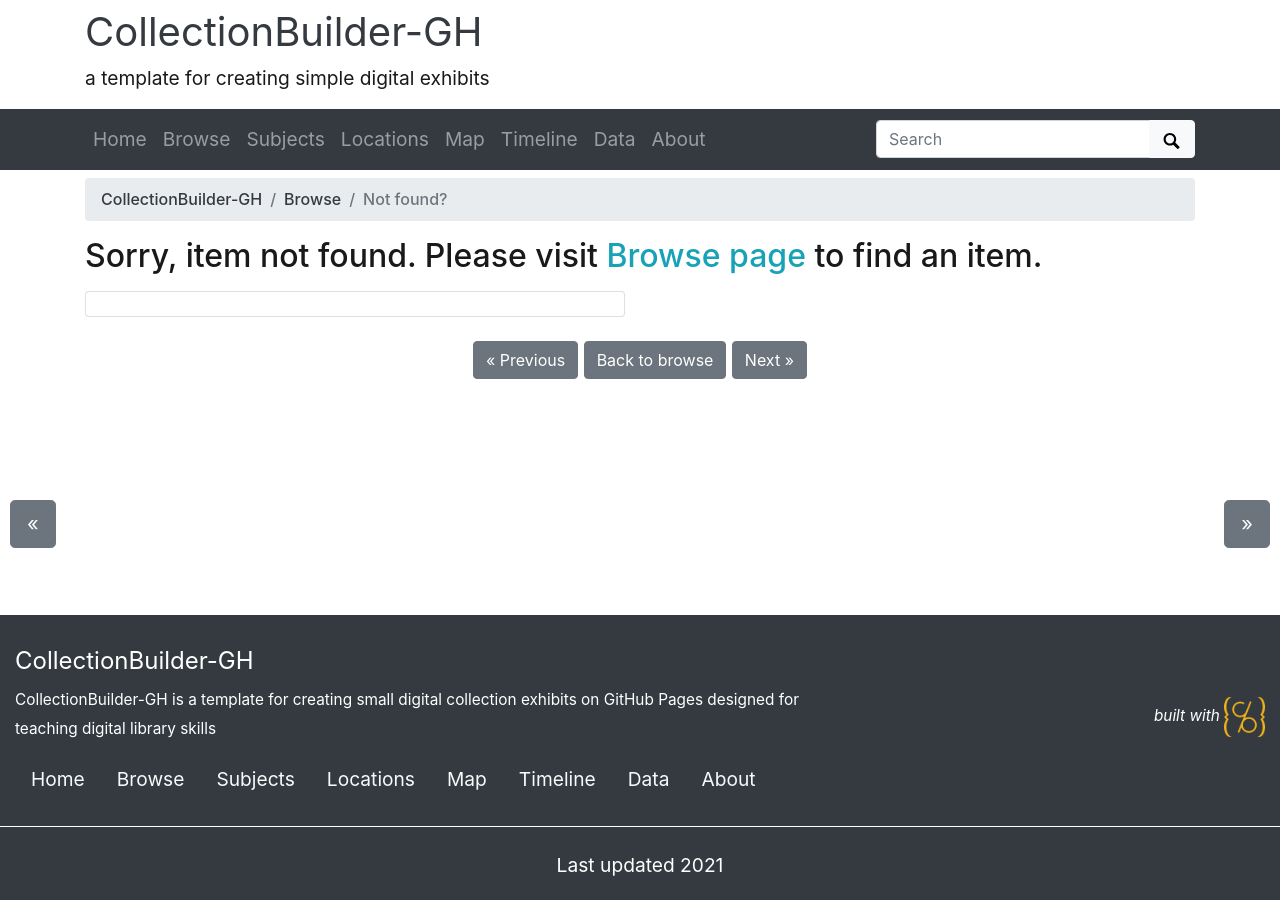
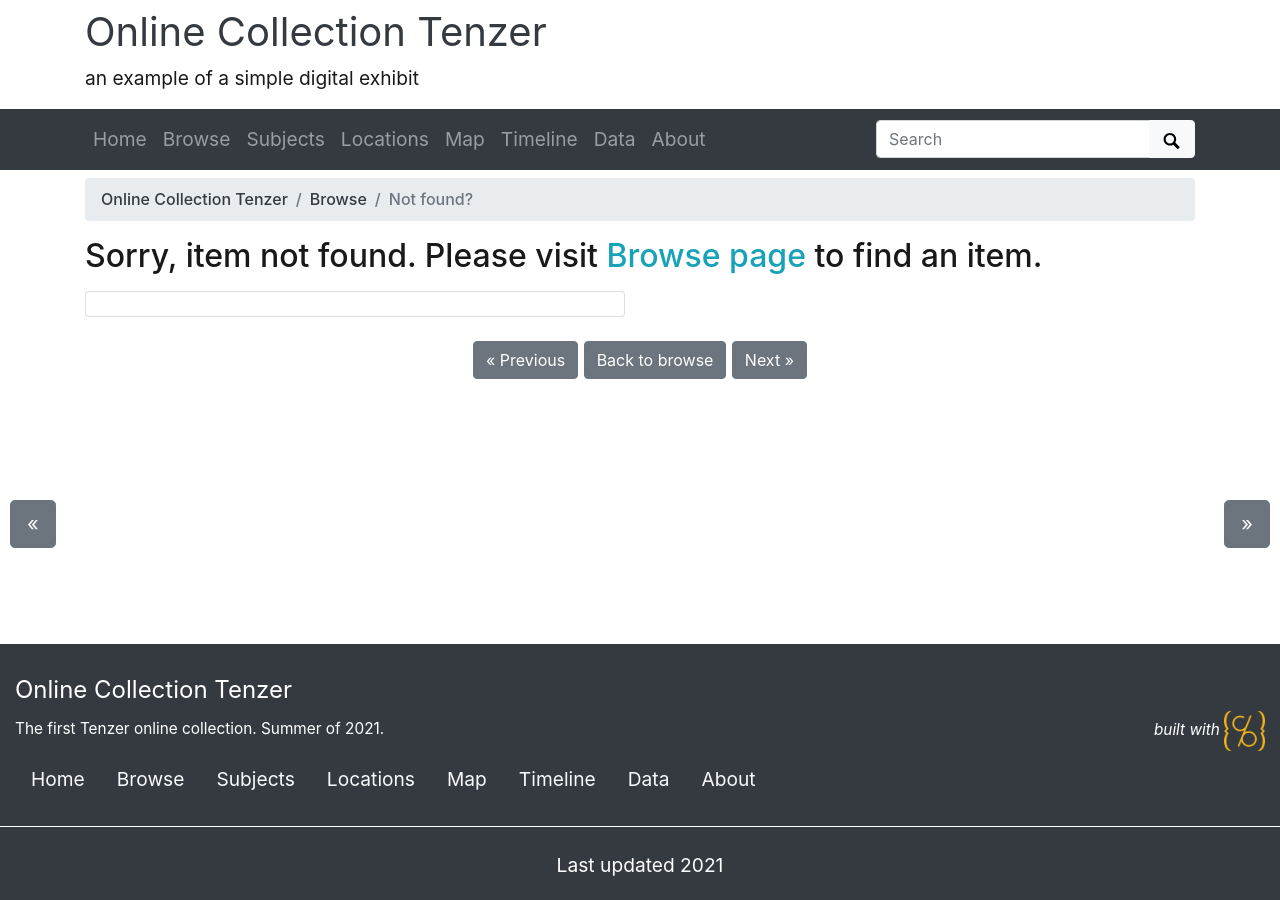
Before and after one commit to Mberbich/collectionbuilder-Tenzer, a Jekyll site: the page built from pages/item.md, in a window 1280 px wide. Built offline with Jekyll 4.4.1, drawn with Linux system fonts in a browser that asks for light colours.

Commit message:
Added the metadata collection to config

```diff
--- a/_config.yml
+++ b/_config.yml
@@ -20,20 +20,20 @@
 # SITE SETTINGS
 #
 # title of site appears in banner
-title: CollectionBuilder-GH
+title: Online Collection Tenzer
 # tagline, a short phrase that will appear throughout the site in the top banner
-tagline: a template for creating simple digital exhibits
+tagline: an example of a simple digital exhibit
 # description appears in meta tags and other locations
 # this description might appear in search result lists, keep around 160 characters max
-description: "CollectionBuilder-GH is a template for creating small digital collection exhibits on GitHub Pages designed for teaching digital library skills"
+description: "The first Tenzer online collection. Summer of 2021. "
 # creator of the digital collection, to appear in meta tags; we typically use our GitHub usernames but feel free to just use your name
-author: CollectionBuilder
+author: Mohamed Berbich
 
 ##########
 # COLLECTION SETTINGS
 #
 # choose metadata: this is the name of the csv file in your _data directory that describes the objects in your collection
-metadata: demo-metadata
+metadata: psychiana_cbdemo_gh - Sheet1
 
 ##########
 # GOOGLE SERVICES [optional!]
@@ -49,7 +49,7 @@
 # ROBOTS EXCLUDE
 #
 # set noindex to true if you do NOT want Google to index your site
-# noindex: true
+noindex: true
 
 ##########
 # BUILD SETTINGS
```
